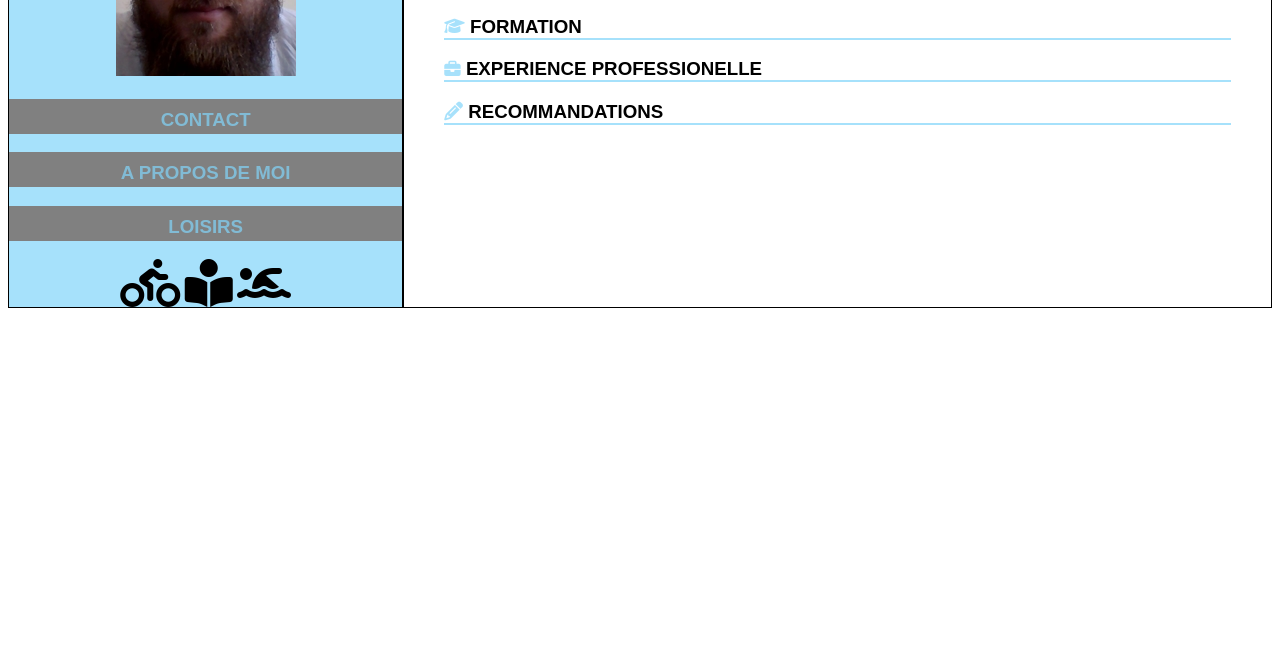
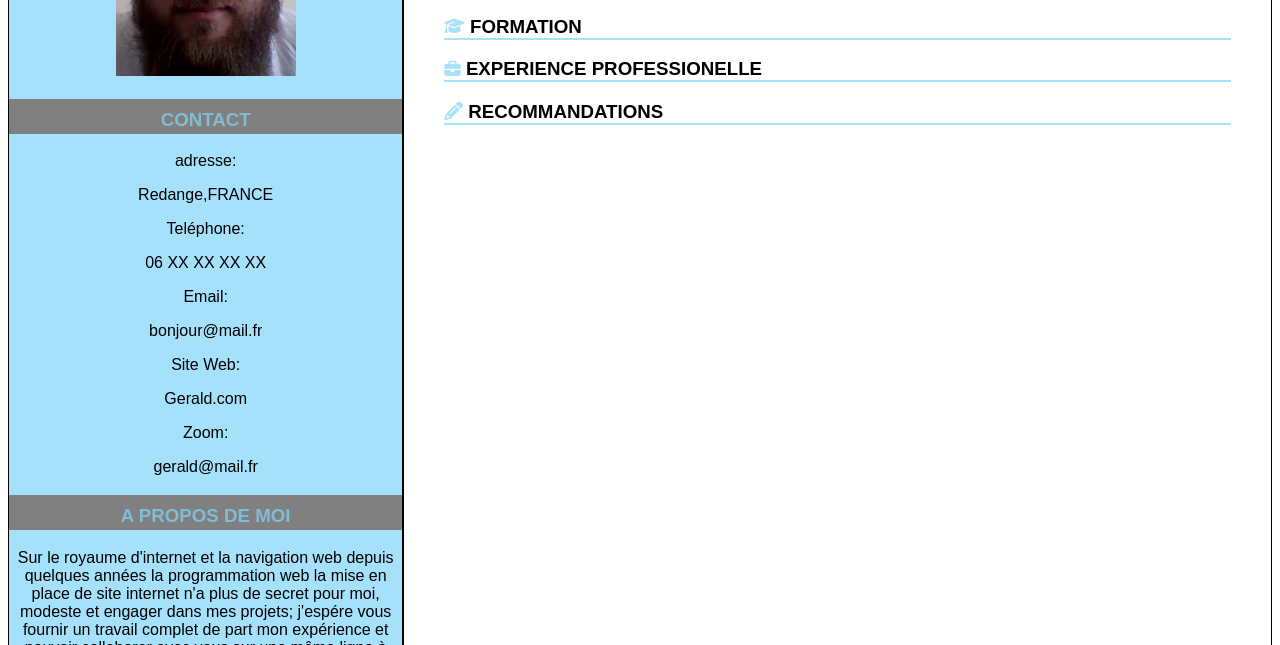
Before and after one commit to GERALD1983/moncv, a plain HTML site: page CV.html in a window 1280 px wide. Shown: the part 155-800 px from the top of the page. Drawn offline with Linux system fonts and the light colour scheme.

Commit message:
ajout de texte cote gauche

```diff
--- a/CV.css
+++ b/CV.css
@@ -3,7 +3,7 @@
 	flex: 2;
 	background-color: white;
 	border: solid 1px black;
-
+	height: 1300px;
 
 }
 .gauche
@@ -11,6 +11,7 @@
 	flex: 1;
 	background-color:rgba(129,212,250,0.7);
 	border: solid 1px black;
+	height: 1300px;
 
 }
 body
--- a/CV.html
+++ b/CV.html
@@ -23,16 +23,37 @@
 				<img src="image/ma_photomini.jpg">
 
 			</div>
-				<h3 class="CAT">CONTACT</h3>
 
-			<div>
-				<h3 class="CAT">A PROPOS DE MOI</h3>
+			<h3 class="CAT">CONTACT</h3>
+
+			<div class="blocG">
+
+				<p>adresse:</p> <p>Redange,FRANCE</p>
+
+				<p>Teléphone:</p> <p>06 XX XX XX XX</p>
+
+				<p>Email:</p> <p>bonjour@mail.fr</p>
+
+				<p>Site Web:</p> <p>Gerald.com</p>
+
+				<p>Zoom:</p> <p>gerald@mail.fr</p>
+
+			</div>
+
+			<h3 class="CAT">A PROPOS DE MOI</h3>
+
+			<div class="blocG">
+
+				<p>Sur le royaume d'internet et la navigation web depuis quelques années la programmation web la mise en place de site internet n'a plus de secret pour moi, modeste et engager dans mes projets; j'espére vous fournir un travail complet de part mon expérience et pouvoir collaborer avec vous sur une même ligne à savoir :une satisfaction generale du travail bienfait et tout cela  dans une ambiance saine et conviviale.</p>
 
 			</div>
 
 
-			<div>
-				<h3 class="CAT">LOISIRS</h3>
+
+			<h3 class="CAT">LOISIRS</h3>
+
+			<div class="blocG">
+
 				<i class="fas fa-biking fa-3x"></i>
 				<i class="fas fa-book-reader fa-3x"></i>
 				<i class="fas fa-swimmer fa-3x"></i>
```
